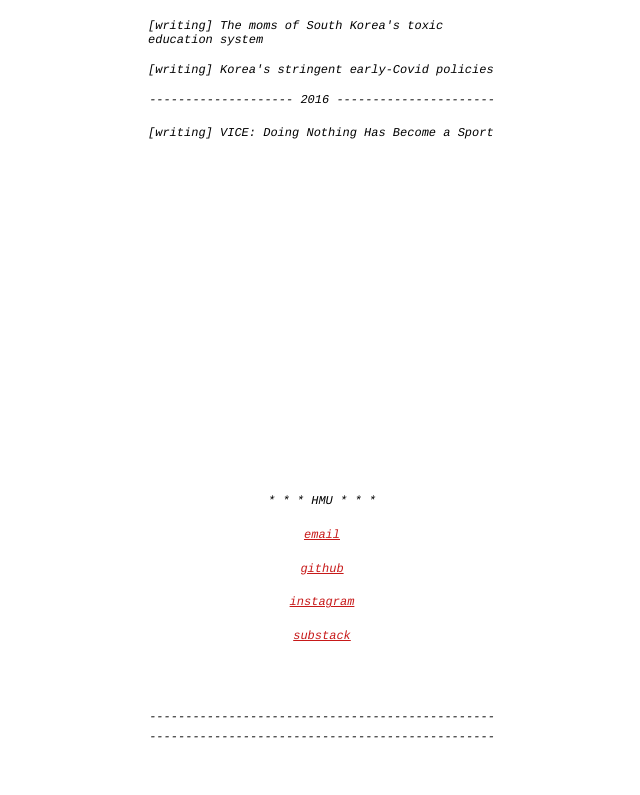
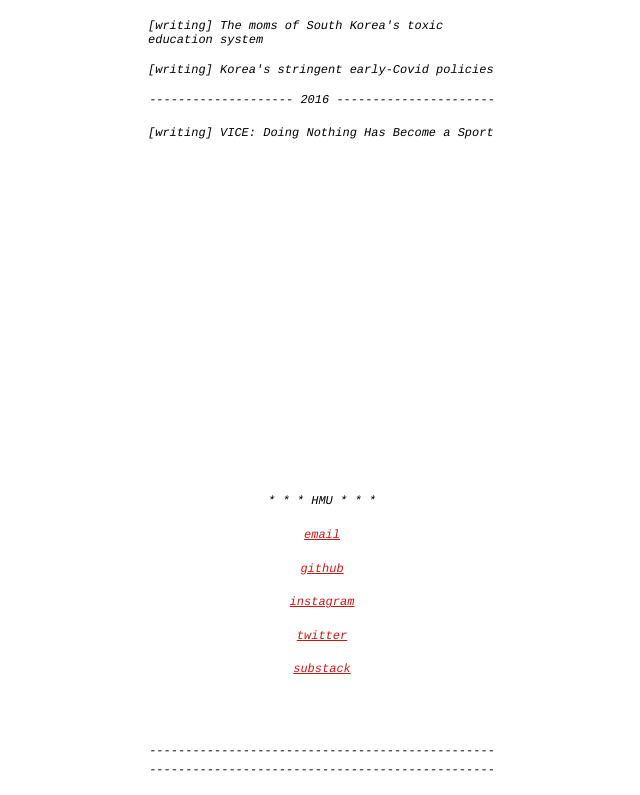
Before and after one commit to jwokime/personal-website, a website: page index.html in a window 1280 px wide. Shown: the part 734-1529 px from the top of the page, without its empty margins (318-958 px from the left). Before the commit the page ends 1495 px from the top, so only its background shows below. Drawn offline with Linux system fonts and the light colour scheme; a script that the page names is missing.

Commit message:
added link to twitter

```diff
--- a/index.html
+++ b/index.html
@@ -91,6 +91,7 @@
         <p><a href="mailto:jwokime@gmail.com" class="red-link">email</a></p>
         <p><a href="https://github.com/jwokime" class="red-link">github</a></p>
         <p><a href="https://www.instagram.com/jwokime" class="red-link">instagram</a></p>
+        <p><a href="https://twitter.com/jwokime" class="red-link">twitter</a></p>
         <p><a href="https://jwokim.substack.com/" class="red-link">substack</a></p>
 
     <div class="content">
```
